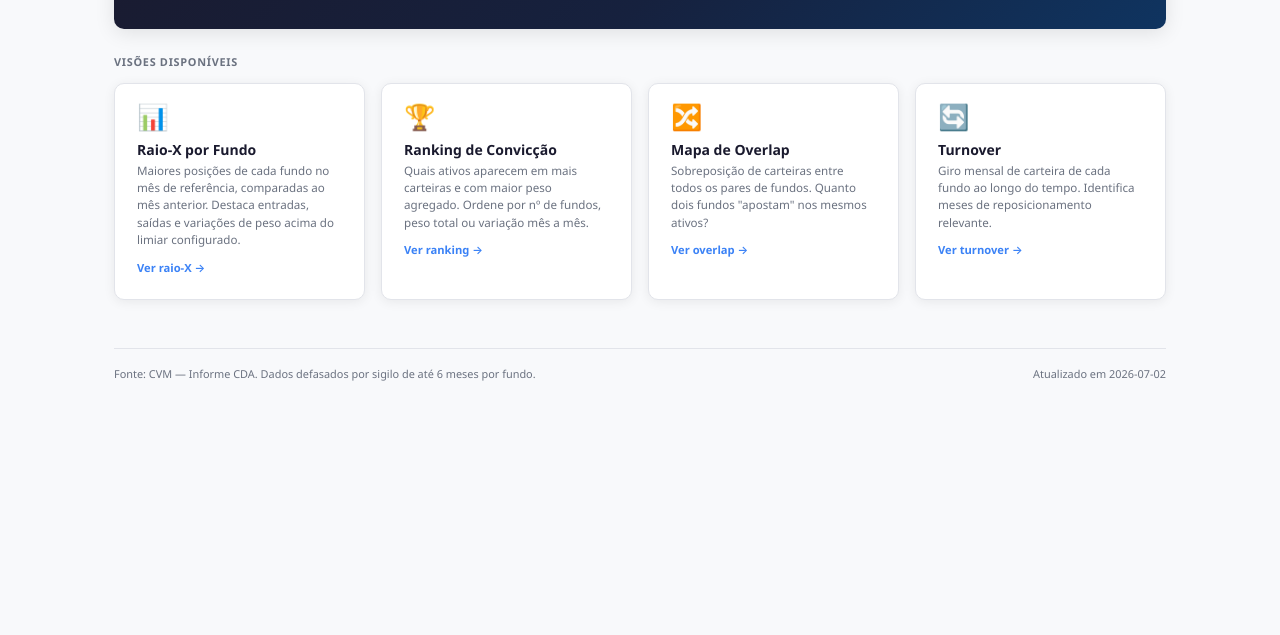
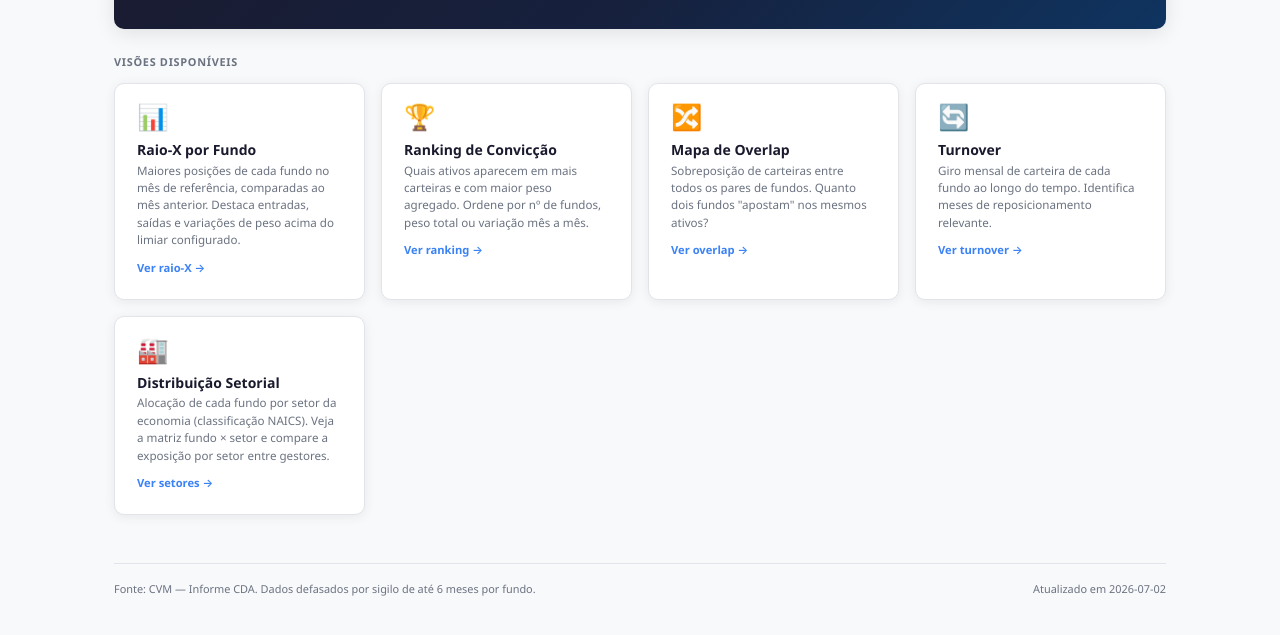
Before and after one commit to jonasknopman/espiao-carteira-z, a plain HTML site: page index.html in a window 1280 px wide. Shown: the part 223-858 px from the top of the page. Before the commit the page ends 800 px from the top, so only its background shows below. Drawn offline with Linux system fonts and the light colour scheme.

Commit message:
index.html: adiciona card de Distribuição Setorial ao grid
Co-Authored-By: Claude Sonnet 4.6 <noreply@anthropic.com>

```diff
--- a/index.html
+++ b/index.html
@@ -134,6 +134,18 @@
       <div class="card-link">Ver turnover →</div>
     </a>
 
+    <a class="card" id="card-setores" href="setores.html" data-page="setores">
+      <div class="card-icon">🏭</div>
+      <div>
+        <div class="card-title">Distribuição Setorial</div>
+        <div class="card-desc">
+          Alocação de cada fundo por setor da economia (classificação NAICS).
+          Veja a matriz fundo × setor e compare a exposição por setor entre gestores.
+        </div>
+      </div>
+      <div class="card-link">Ver setores →</div>
+    </a>
+
   </div>
 
   <!-- ── Footer ── -->
```
